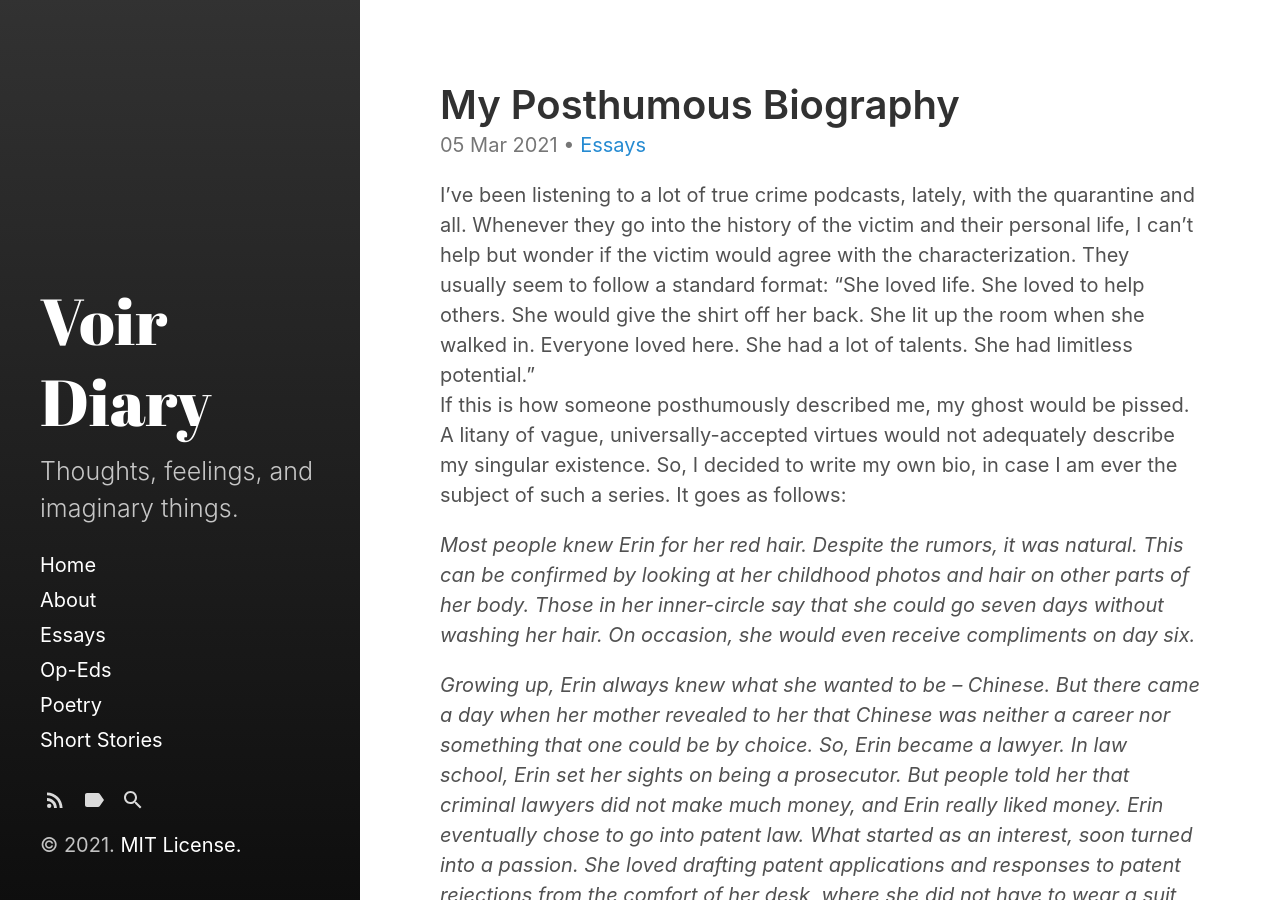
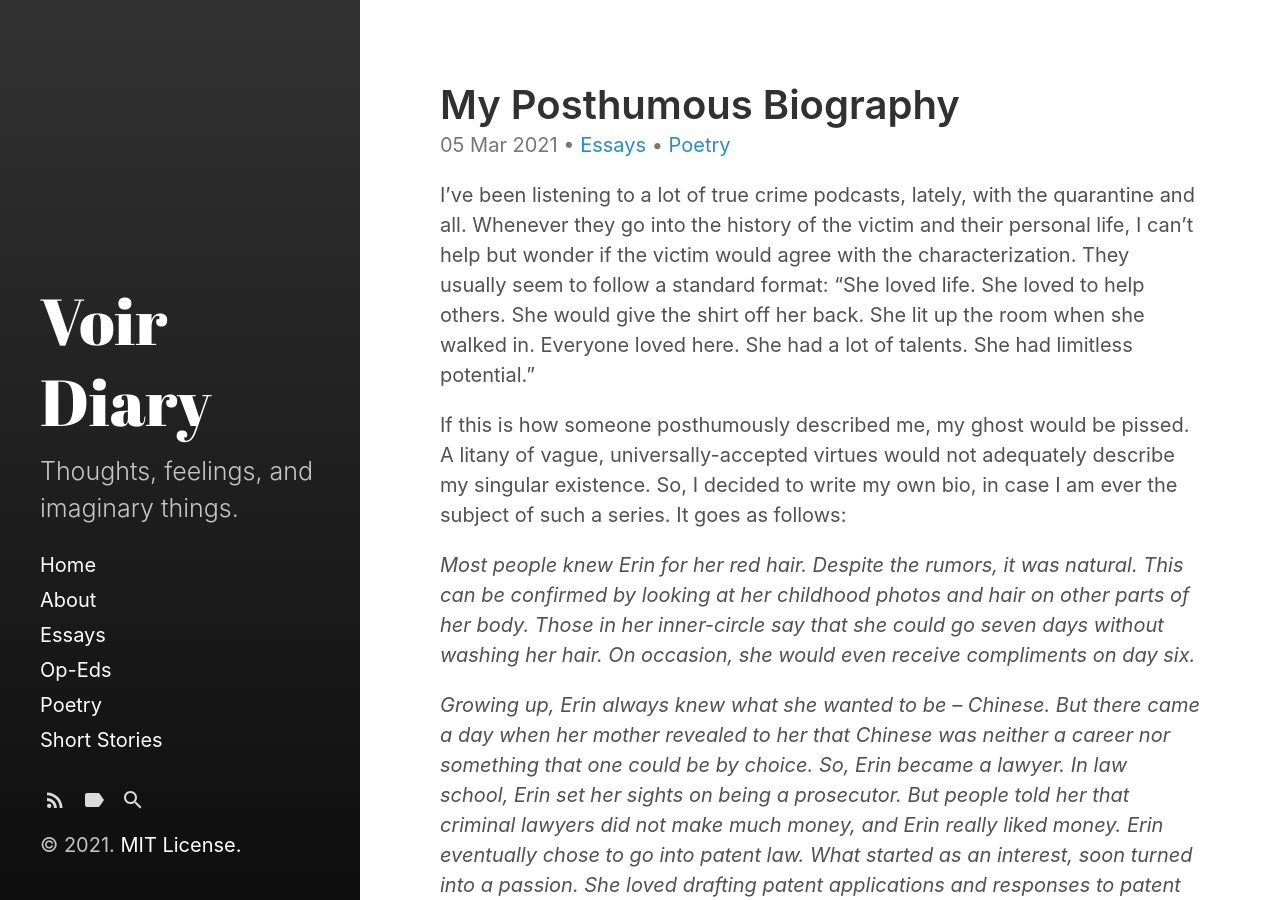
Before and after one commit to VoirDiary/VoirDiary, a Jekyll site: the page built from _posts/2021-03-05-My-Posthumous-Biography.md, in a window 1280 px wide and 900 px high. Built offline with Jekyll 4.4.1, drawn with Linux system fonts in a browser that asks for light colours.

Commit message:
Update 2021-03-05-My-Posthumous-Biography.md

```diff
--- a/_posts/2021-03-05-My-Posthumous-Biography.md
+++ b/_posts/2021-03-05-My-Posthumous-Biography.md
@@ -3,6 +3,7 @@ layout: post
 title: "My Posthumous Biography"
 categories:
   - Essays
+  - Poetry
 tags:
   - Prose
   - True Crime
@@ -10,6 +11,7 @@ tags:
 
 I’ve been listening to a lot of true crime podcasts, lately, with the quarantine and all.  Whenever they go into the history of the victim and their personal life, I can’t help but wonder if the victim would agree with the characterization.  They usually seem to follow a standard format:
 “She loved life.  She loved to help others.  She would give the shirt off her back.  She lit up the room when she walked in.  Everyone loved here.  She had a lot of talents.  She had limitless potential.”
+
 If this is how someone posthumously described me, my ghost would be pissed.  A litany of vague, universally-accepted virtues would not adequately describe my singular existence.  So, I decided to write my own bio, in case I am ever the subject of such a series.  It goes as follows:
 
 *Most people knew Erin for her red hair.  Despite the rumors, it was natural.  This can be confirmed by looking at her childhood photos and hair on other parts of her body.  Those in her inner-circle say that she could go seven days without washing her hair.  On occasion, she would even receive compliments on day six.*
```
